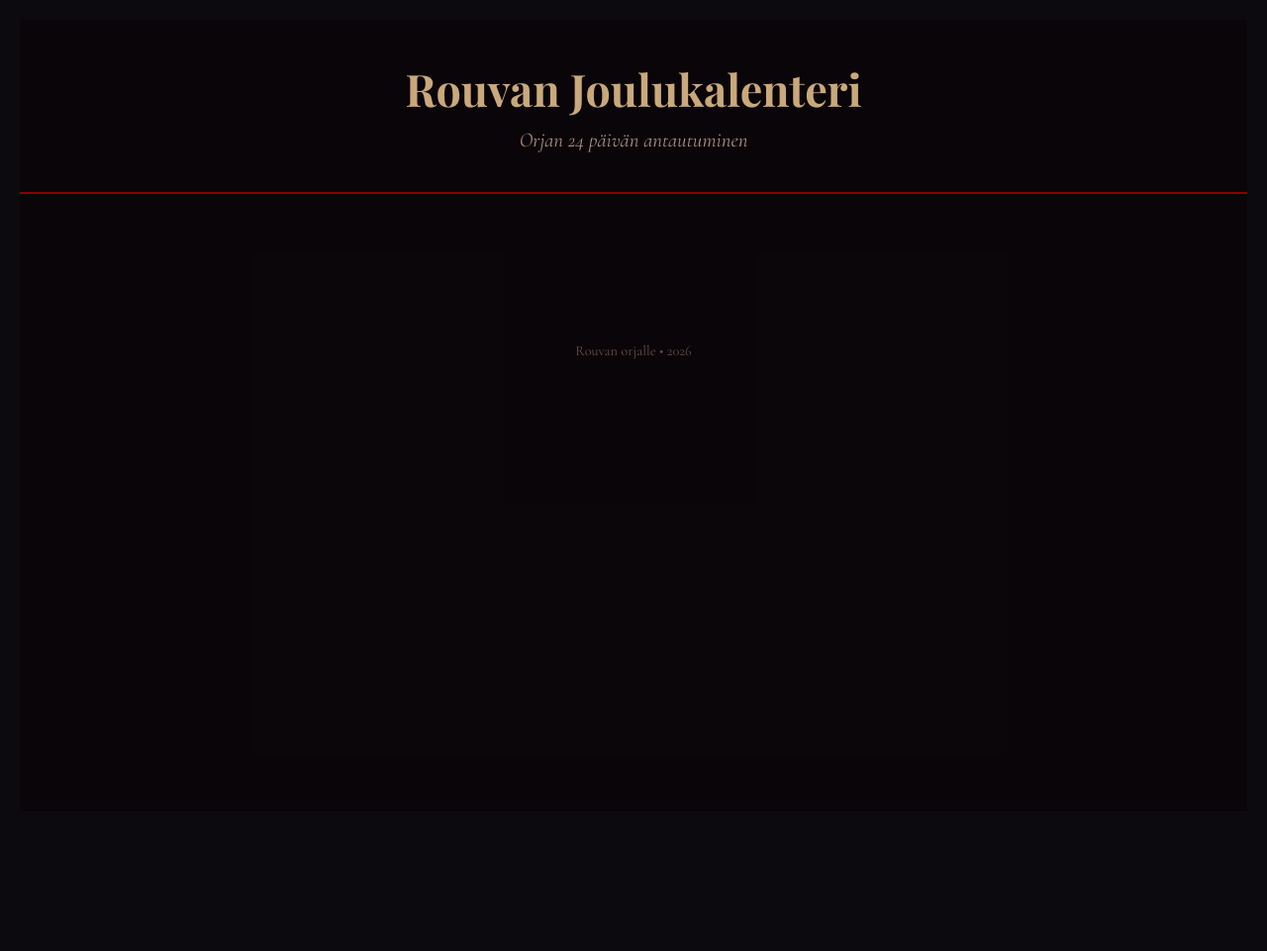
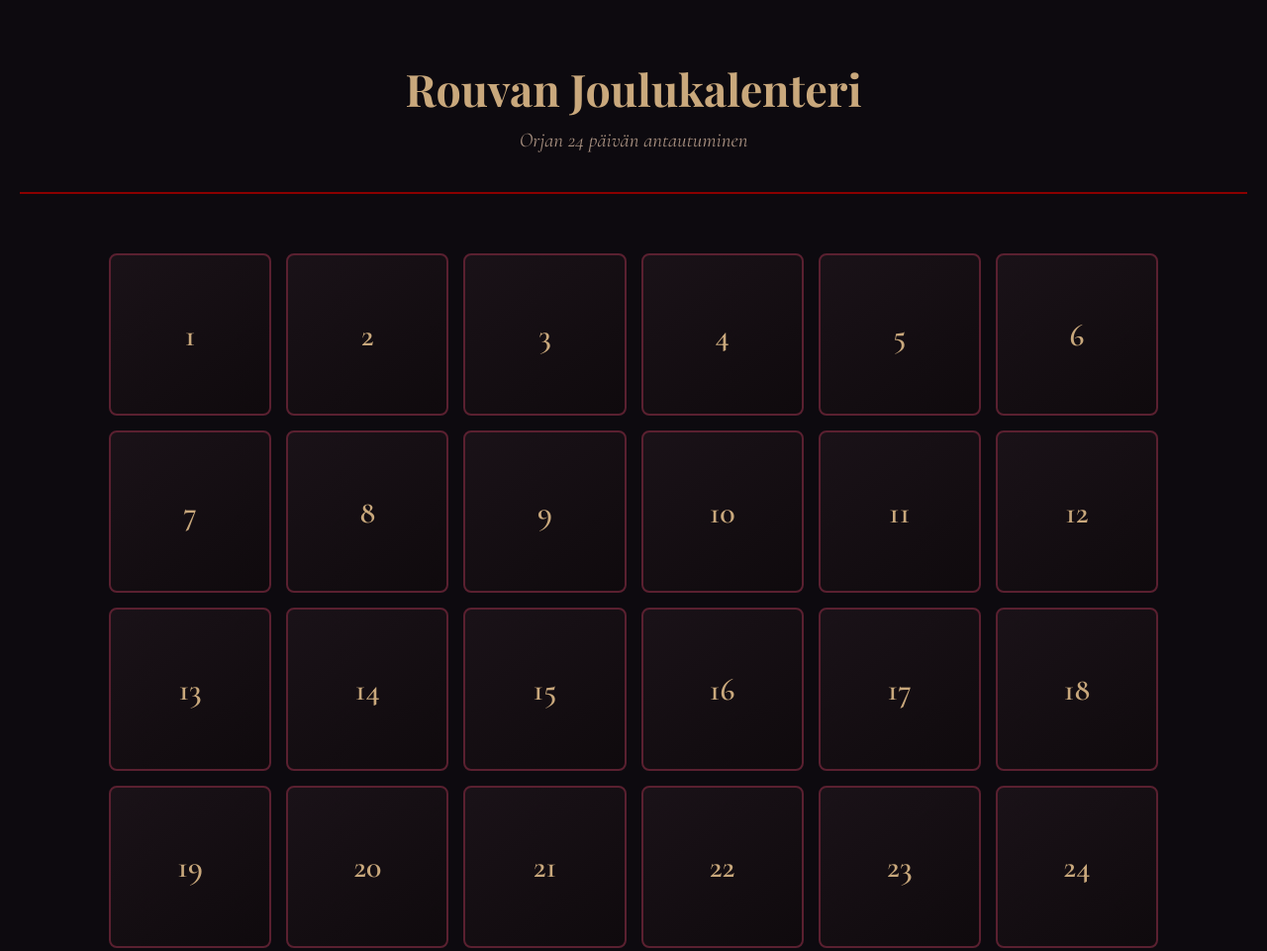
Before and after one commit to effsas-hue/Rouva_joulukalenteri, a plain HTML site: page index.html in a window 1280 px wide. Shown: the top 961 px of the page at 99% size. Before the commit the page ends 840 px from the top, so only its background shows below. Drawn offline with nearby package versions, Linux system fonts and the light colour scheme.

Commit message:
Update index.html
rouvan uusi index

```diff
--- a/index.html
+++ b/index.html
@@ -7,56 +7,27 @@
 <style>
 @import url('https://fonts.googleapis.com/css2?family=Playfair+Display:wght@700&family=Cormorant+Garamond:ital,wght@0,400;0,600;1,400&display=swap');
 * { box-sizing: border-box; margin: 0; padding: 0; }
-body {
-  background: #0d0a0f;
-  color: #e8d5c4;
-  font-family: 'Cormorant Garamond', serif;
-  min-height: 100vh;
-  padding: 20px;
-}
-.overlay { background: rgba(10,5,8,0.88); min-height: 100vh; }
+body { background: #0d0a0f; color: #e8d5c4; font-family: 'Cormorant Garamond', serif; min-height: 100vh; padding: 20px; }
 header { text-align: center; padding: 40px 20px; border-bottom: 2px solid #8b0000; }
 h1 { font-family: 'Playfair Display', serif; font-size: 2.8em; color: #c9a87c; margin-bottom: 10px; }
 .subtitle { font-style: italic; font-size: 1.3em; color: #a89080; }
 .calendar { display: grid; grid-template-columns: repeat(auto-fit, minmax(140px, 1fr)); gap: 15px; max-width: 1100px; margin: 40px auto; padding: 20px; }
-.door {
-  background: linear-gradient(145deg, #1a1218, #0f0a0d);
-  border: 2px solid #5a2030;
-  border-radius: 8px;
-  aspect-ratio: 1;
-  display: flex;
-  align-items: center;
-  justify-content: center;
-  font-size: 2em;
-  font-weight: bold;
-  color: #c9a87c;
-  cursor: pointer;
-  transition: all 0.3s;
-}
+.door { background: linear-gradient(145deg, #1a1218, #0f0a0d); border: 2px solid #5a2030; border-radius: 8px; aspect-ratio: 1; display: flex; align-items: center; justify-content: center; font-size: 2em; font-weight: bold; color: #c9a87c; cursor: pointer; transition: all 0.3s; }
 .door:hover { transform: scale(1.05); border-color: #8b0000; box-shadow: 0 0 20px rgba(139,0,0,0.4); }
-.modal {
-  display: none; position: fixed; top: 0; left: 0; width: 100%; height: 100%;
-  background: rgba(0,0,0,0.92); z-index: 100; align-items: center; justify-content: center;
-}
-.modal-content {
-  background: #140e12; border: 2px solid #8b0000; border-radius: 12px;
-  max-width: 600px; width: 90%; max-height: 85vh; overflow-y: auto; padding: 30px;
-  color: #e8d5c4;
-}
+.modal { display: none; position: fixed; top: 0; left: 0; width: 100%; height: 100%; background: rgba(0,0,0,0.92); z-index: 100; align-items: center; justify-content: center; }
+.modal-content { background: #140e12; border: 2px solid #8b0000; border-radius: 12px; max-width: 600px; width: 90%; max-height: 85vh; overflow-y: auto; padding: 30px; color: #e8d5c4; }
 .modal h2 { font-family: 'Playfair Display', serif; color: #c9a87c; margin-bottom: 15px; }
 .close { float: right; font-size: 2em; cursor: pointer; color: #c9a87c; }
 footer { text-align: center; padding: 30px; font-size: 0.9em; color: #6a5048; }
 </style>
 </head>
 <body>
-<div class="overlay">
 <header>
   <h1>Rouvan Joulukalenteri</h1>
   <p class="subtitle">Orjan 24 päivän antautuminen</p>
 </header>
 <div class="calendar" id="calendar"></div>
 <footer>Rouvan orjalle • 2026</footer>
-</div>
 
 <div class="modal" id="modal">
   <div class="modal-content">
@@ -74,4 +45,42 @@ const days = [
   { day: 4, title: "4. Luukku – Siveysvyö", content: "Rouva lukitsee siveysvyön. Orjan nautinto on hänen hallussaan." },
   { day: 5, title: "5. Luukku – Sähkö", content: "Rouva ottaa sähkölelut esiin. Pieni kipu, suuri kontrolli." },
   { day: 6, title: "6. Luukku – Palvelus", content: "Orja palvelee. Rouva nauttii. Orjan tehtävä on miellyttää." },
-  { day: 7, title: "7. Luukku –
+  { day: 7, title: "7. Luukku – Ruoska", content: "Rouva käyttää ruoskaa. Orja laskee iskut ääneen." },
+  { day: 8, title: "8. Luukku – Lateksi", content: "Rouva pukeutuu lateksiin. Orja ihailee ja palvelee." },
+  { day: 9, title: "9. Luukku – Pegging", content: "Rouva ottaa kontrollin. Orja antautuu kokonaan." },
+  { day: 10, title: "10. Luukku – Hiljaisuus", content: "Orja ei puhu. Rouva puhuu. Kuuntele." },
+  { day: 11, title: "11. Luukku – Shibari 2", content: "Monimutkaisempi sidonta. Orja on koriste." },
+  { day: 12, title: "12. Luukku – Siveys", content: "Siveysvyö pysyy. Rouva päättää milloin se avataan." },
+  { day: 13, title: "13. Luukku – Kipu", content: "Rouva antaa kipua. Orja kiittää." },
+  { day: 14, title: "14. Luukku – Palvonta", content: "Orja palvoo Rouvan jalkoja. Kiitollisuus." },
+  { day: 15, title: "15. Luukku – Sähkö 2", content: "Vahvempi sähkö. Orja kestää Rouvan puolesta." },
+  { day: 16, title: "16. Luukku – Sidonta", content: "Orja on sidottu pitkään. Rouva katsoo." },
+  { day: 17, title: "17. Luukku – Käsky", content: "Rouva antaa käskyn. Orja tottelee välittömästi." },
+  { day: 18, title: "18. Luukku – Nöyryytys", content: "Rouva nöyryyttää. Orja hyväksyy." },
+  { day: 19, title: "19. Luukku – Kestävyys", content: "Pitkä sessio. Orja kestää Rouvan iloksi." },
+  { day: 20, title: "20. Luukku – Lahja", content: "Orja on lahja Rouvalle. Käytä häntä." },
+  { day: 21, title: "21. Luukku – Shibari 3", content: "Kaunein sidonta. Orja on taideteos." },
+  { day: 22, title: "22. Luukku – Siveys 2", content: "Viimeiset päivät siveydessä. Rouva päättää." },
+  { day: 23, title: "23. Luukku – Odotus", content: "Huomenna on jouluaatto. Orja odottaa Rouvan tahtoa." },
+  { day: 24, title: "24. Luukku – Antautuminen", content: "Jouluaatto. Orja antautuu kokonaan Rouvalle. Hän omistaa sinut." }
+];
+const calendar = document.getElementById('calendar');
+days.forEach(d => {
+  const door = document.createElement('div');
+  door.className = 'door';
+  door.textContent = d.day;
+  door.onclick = () => openDoor(d);
+  calendar.appendChild(door);
+});
+function openDoor(d) {
+  document.getElementById('modal-title').textContent = d.title;
+  document.getElementById('modal-body').innerHTML = '<p>' + d.content + '</p>';
+  document.getElementById('modal').style.display = 'flex';
+}
+function closeModal() {
+  document.getElementById('modal').style.display = 'none';
+}
+window.onclick = (e) => { if (e.target.id === 'modal') closeModal(); };
+</script>
+</body>
+</html>
```
